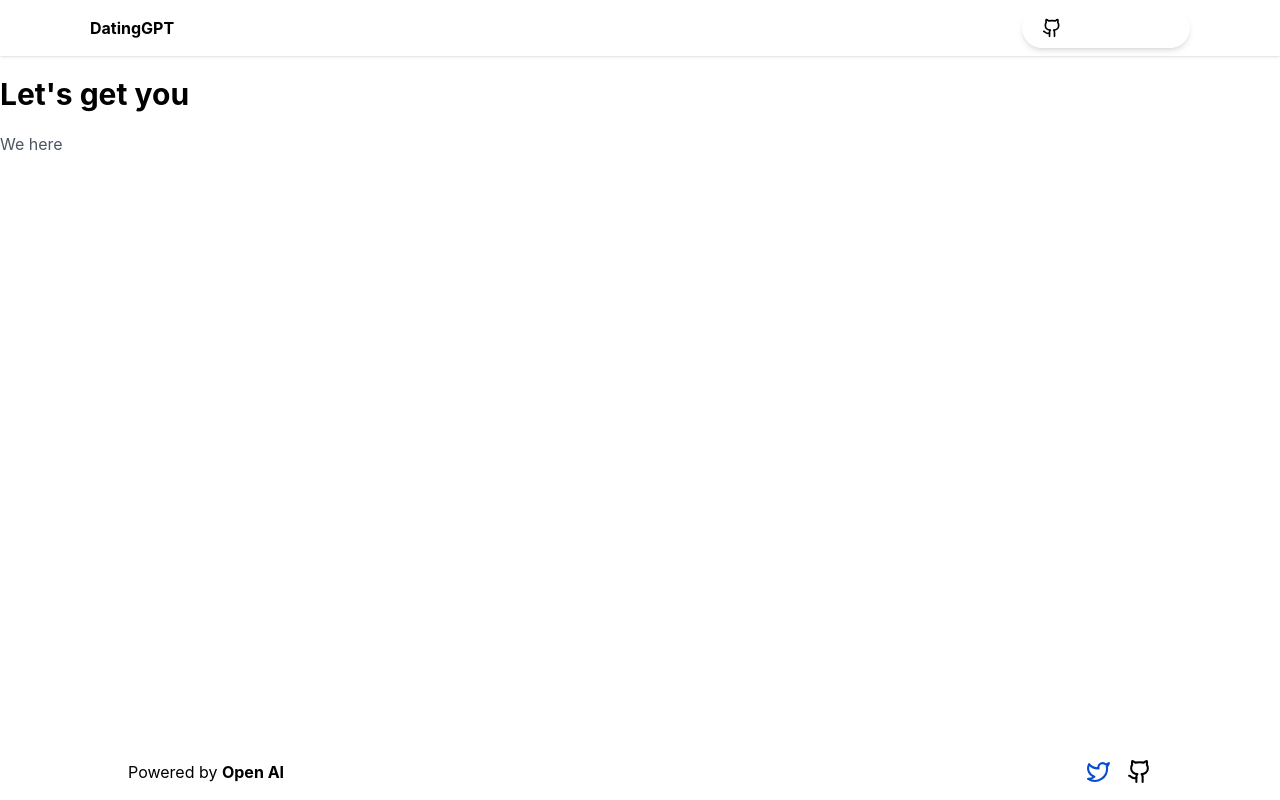
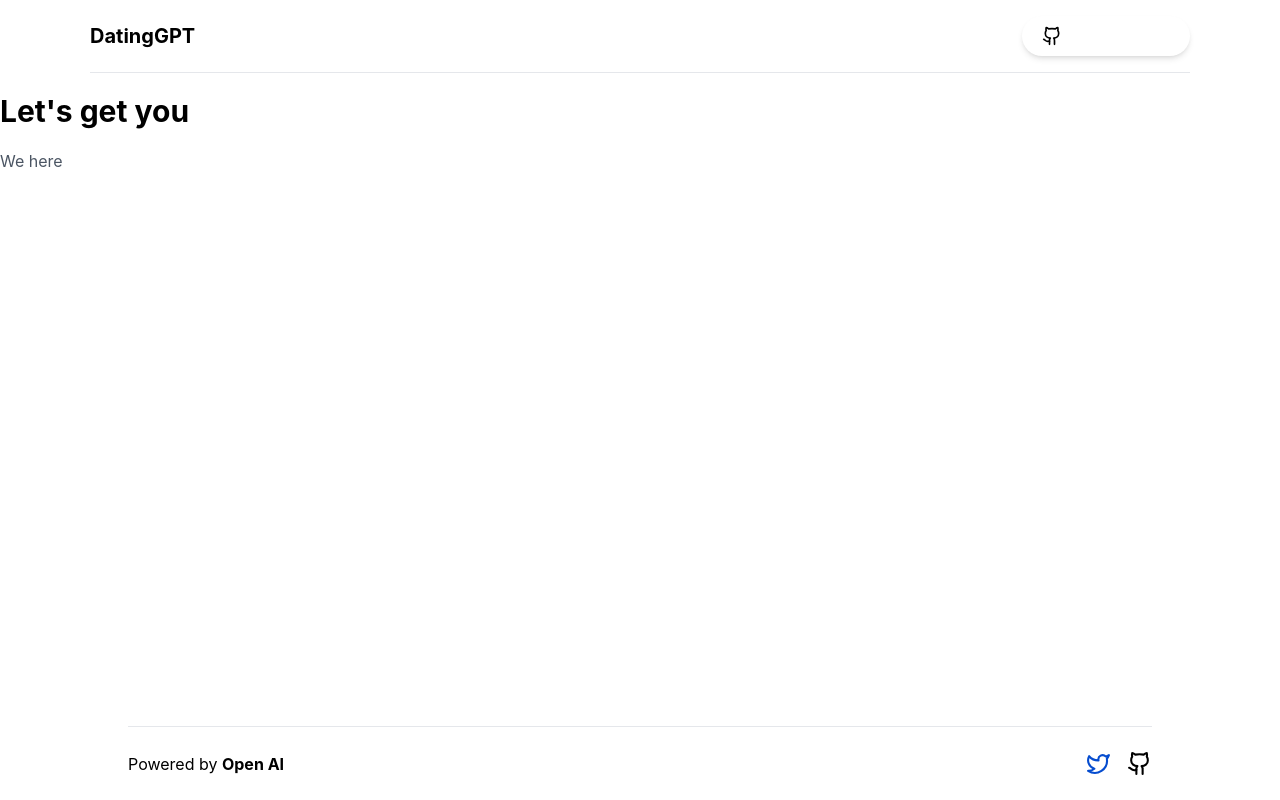
Before and after one commit to francisamidu/dating-gpt, a Next.js app: page /advice in a window 1280 px wide. Built offline with nearby package versions, Linux system fonts and the light colour scheme.

Commit message:
UI tweaks

```diff
--- a/components/Footer.tsx
+++ b/components/Footer.tsx
@@ -3,8 +3,8 @@ import { Twitter, Github } from "lucide-react";
 
 const Footer = () => {
   return (
-    <footer className="p-4 w-full bg-white fixed bottom-0 left-0">
-      <div className="max-w-screen-lg md:mx-auto  flex flex-row items-center justify-between">
+    <footer className="w-full bg-white fixed bottom-0 left-0">
+      <div className="max-w-screen-lg md:mx-auto  flex flex-row items-center justify-between border-t border-t-gray-200 py-6">
         <p>
           Powered by{" "}
           <a href="https://openai.com" className="font-bold">
--- a/components/Navbar.tsx
+++ b/components/Navbar.tsx
@@ -5,9 +5,9 @@ import { Github } from "lucide-react";
 
 const Navbar = () => {
   return (
-    <nav className="w-full px-2 py-2 sm:px-8 bg-white shadow">
-      <div className="mx-auto flex flex-row flex-wrap items-center justify-between md:max-w-[1100px]">
-        <a href="#" className="self-center whitespace-nowrap text-md font-bold">
+    <nav className="w-full sm:px-8 bg-white">
+      <div className="mx-auto flex flex-row flex-wrap items-center justify-between md:max-w-[1100px] border-b border-b-200 py-4">
+        <a href="/" className="self-center whitespace-nowrap text-xl font-bold">
           {shared.name}
         </a>
         <Button
```
